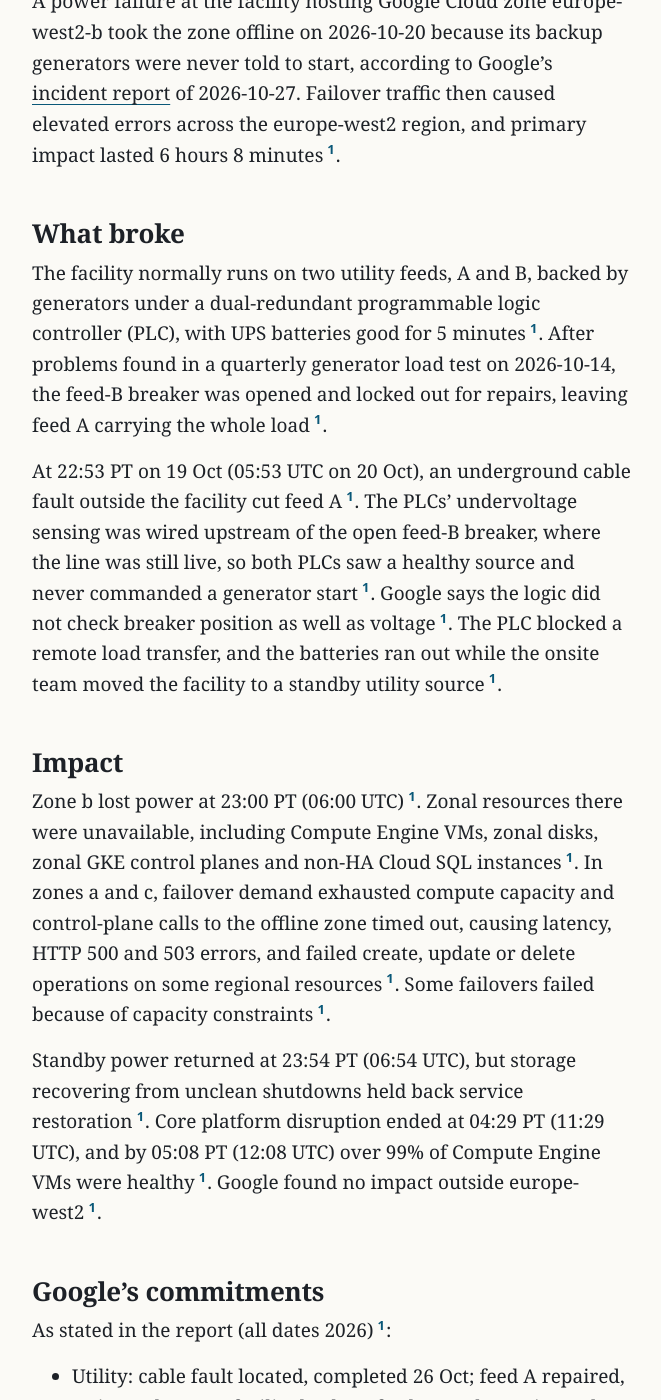
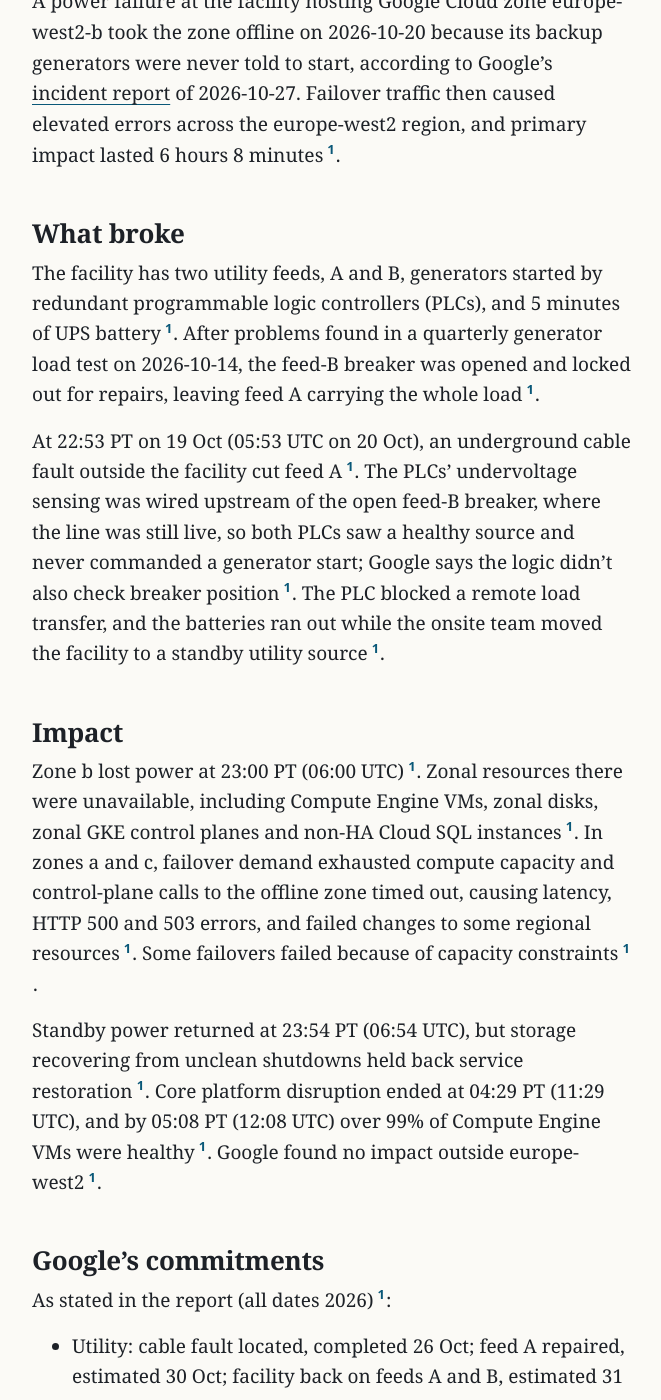
Before and after one commit to northwind-press/northwind-press.github.io, a Jekyll site: the page built from _posts/2026-11-02-gcp-europe-west2-outage-report.md, in a window 1280 px wide and 1400 px high, scrolled down 577 px. Shown: the whole window, without its empty margins (308-969 px from the left). Built offline with Jekyll 4.4.1, drawn with Linux system fonts in a browser that asks for light colours; some of the changed text lies outside the part shown.

Commit message:
Trim GCP outage item under 500 words
Co-Authored-By: Claude Opus 5.5 <noreply@anthropic.com>

```diff
--- a/_posts/2026-11-02-gcp-europe-west2-outage-report.md
+++ b/_posts/2026-11-02-gcp-europe-west2-outage-report.md
@@ -18,13 +18,13 @@ A power failure at the facility hosting Google Cloud zone europe-west2-b took th
 
 ## What broke
 
-The facility normally runs on two utility feeds, A and B, backed by generators under a dual-redundant programmable logic controller (PLC), with UPS batteries good for 5 minutes{% include cite.html n=1 %}. After problems found in a quarterly generator load test on 2026-10-14, the feed-B breaker was opened and locked out for repairs, leaving feed A carrying the whole load{% include cite.html n=1 %}.
+The facility has two utility feeds, A and B, generators started by redundant programmable logic controllers (PLCs), and 5 minutes of UPS battery{% include cite.html n=1 %}. After problems found in a quarterly generator load test on 2026-10-14, the feed-B breaker was opened and locked out for repairs, leaving feed A carrying the whole load{% include cite.html n=1 %}.
 
-At 22:53 PT on 19 Oct (05:53 UTC on 20 Oct), an underground cable fault outside the facility cut feed A{% include cite.html n=1 %}. The PLCs' undervoltage sensing was wired upstream of the open feed-B breaker, where the line was still live, so both PLCs saw a healthy source and never commanded a generator start{% include cite.html n=1 %}. Google says the logic did not check breaker position as well as voltage{% include cite.html n=1 %}. The PLC blocked a remote load transfer, and the batteries ran out while the onsite team moved the facility to a standby utility source{% include cite.html n=1 %}.
+At 22:53 PT on 19 Oct (05:53 UTC on 20 Oct), an underground cable fault outside the facility cut feed A{% include cite.html n=1 %}. The PLCs' undervoltage sensing was wired upstream of the open feed-B breaker, where the line was still live, so both PLCs saw a healthy source and never commanded a generator start; Google says the logic didn't also check breaker position{% include cite.html n=1 %}. The PLC blocked a remote load transfer, and the batteries ran out while the onsite team moved the facility to a standby utility source{% include cite.html n=1 %}.
 
 ## Impact
 
-Zone b lost power at 23:00 PT (06:00 UTC){% include cite.html n=1 %}. Zonal resources there were unavailable, including Compute Engine VMs, zonal disks, zonal GKE control planes and non-HA Cloud SQL instances{% include cite.html n=1 %}. In zones a and c, failover demand exhausted compute capacity and control-plane calls to the offline zone timed out, causing latency, HTTP 500 and 503 errors, and failed create, update or delete operations on some regional resources{% include cite.html n=1 %}. Some failovers failed because of capacity constraints{% include cite.html n=1 %}.
+Zone b lost power at 23:00 PT (06:00 UTC){% include cite.html n=1 %}. Zonal resources there were unavailable, including Compute Engine VMs, zonal disks, zonal GKE control planes and non-HA Cloud SQL instances{% include cite.html n=1 %}. In zones a and c, failover demand exhausted compute capacity and control-plane calls to the offline zone timed out, causing latency, HTTP 500 and 503 errors, and failed changes to some regional resources{% include cite.html n=1 %}. Some failovers failed because of capacity constraints{% include cite.html n=1 %}.
 
 Standby power returned at 23:54 PT (06:54 UTC), but storage recovering from unclean shutdowns held back service restoration{% include cite.html n=1 %}. Core platform disruption ended at 04:29 PT (11:29 UTC), and by 05:08 PT (12:08 UTC) over 99% of Compute Engine VMs were healthy{% include cite.html n=1 %}. Google found no impact outside europe-west2{% include cite.html n=1 %}.
 
@@ -43,6 +43,6 @@ The report doesn't say whether the 30 and 31 Oct estimates were met.
 
 ## What to do
 
-- Google says zonal resources such as VMs need customer-provisioned failover or cross-zone recovery{% include cite.html n=1 %}. Anything that lived only in europe-west2-b went down with it.
+- Google says zonal resources such as VMs need customer-provisioned failover or cross-zone recovery{% include cite.html n=1 %}.
 - Don't assume spare capacity in the surviving zones. Here it ran out, and Google prioritised active customer reservations{% include cite.html n=1 %}.
 - Multi-zone isn't region-proof: regional services degraded too, so workloads that must ride out such an event need a path to another region{% include cite.html n=1 %}.
```
